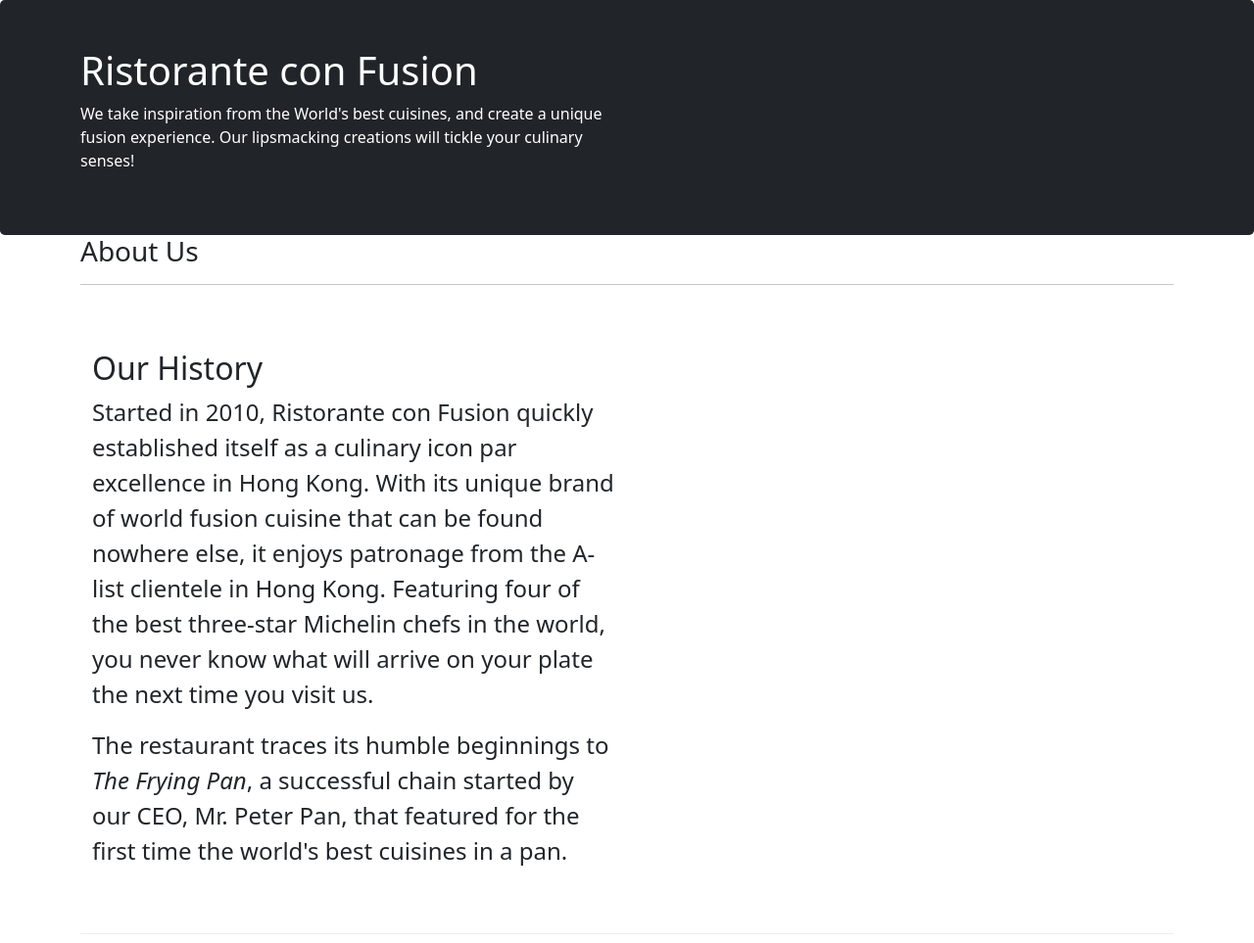
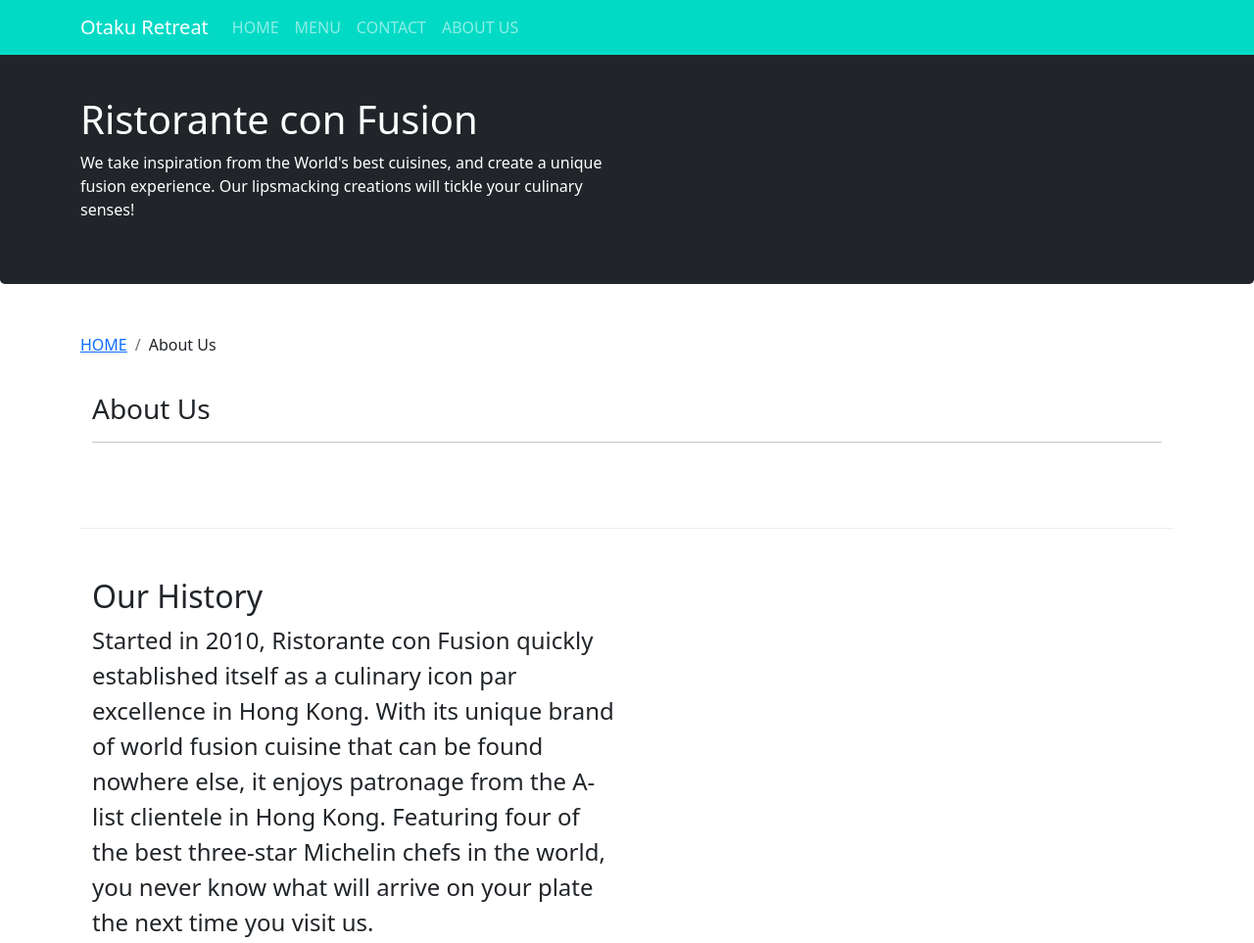
Before and after one commit to KoyoAli/git-test, a website: page aboutus.html in a window 1280 px wide. Shown: the top 963 px of the page at 98% size. Drawn offline with nearby package versions, Linux system fonts and the light colour scheme.

Commit message:
Nav-bar and Breadcrumbs

```diff
--- a/aboutus.html
+++ b/aboutus.html
@@ -15,7 +15,24 @@
 </head>
 
 <body>
+  <nav class="navbar navbar-dark navbar-expand-sm fixed-top ">
+   <div class="container">
+     <button class="navbar-toggler" type="button" data-toggle="collapse" data-target="#Navbar">
+       <span class="navbar-toggler-icon"></span>
+     </button>
+     <a class="navbar-brand" href="#">Otaku Retreat</a>
+<div class="collapse navbar-collapse" id="Navbar">
+     <ul class="navbar-nav mr-auto">
+       <li class="nav-item"><a class="nav-link" href="./index.html">HOME</a></li>
+       <li class="nav-item"><a class="nav-link" href="#">MENU</a></li>
+       <li class="nav-item"><a class="nav-link" href="#">CONTACT</a></li>
+       <li class="nav-item active"><a class="nav-link" href="#">ABOUT US</a></li>
 
+     </ul>
+</div>
+   </div>
+
+  </nav>
     <header>
       <div class="h-100 p-5 text-white bg-dark rounded-3">
         <div class="container">
@@ -32,7 +49,11 @@
     </header>
 
     <div class="container">
-        <div row row-content>
+        <div class="row row-content">
+          <ol class="col-12 breadcrumb">
+            <li class="breadcrumb-item"><a href="./index.html">HOME</a></li>
+            <li class="breadcrumb-item">About Us</li>
+          </ol>
             <div col-12 col-sm-12>
                <h3>About Us</h3>
                <hr>
--- a/css/styles.css
+++ b/css/styles.css
@@ -24,3 +24,13 @@
  .content{
    font-size: 150%
  }
+
+ body {
+   padding: 50px 0px 0px 0px;
+   z-index: 0;
+ }
+
+ .navbar-dark {
+   background-color: #03DAC6;
+
+ }
```
Also changed, not shown: index.html (+18 -0 lines).
